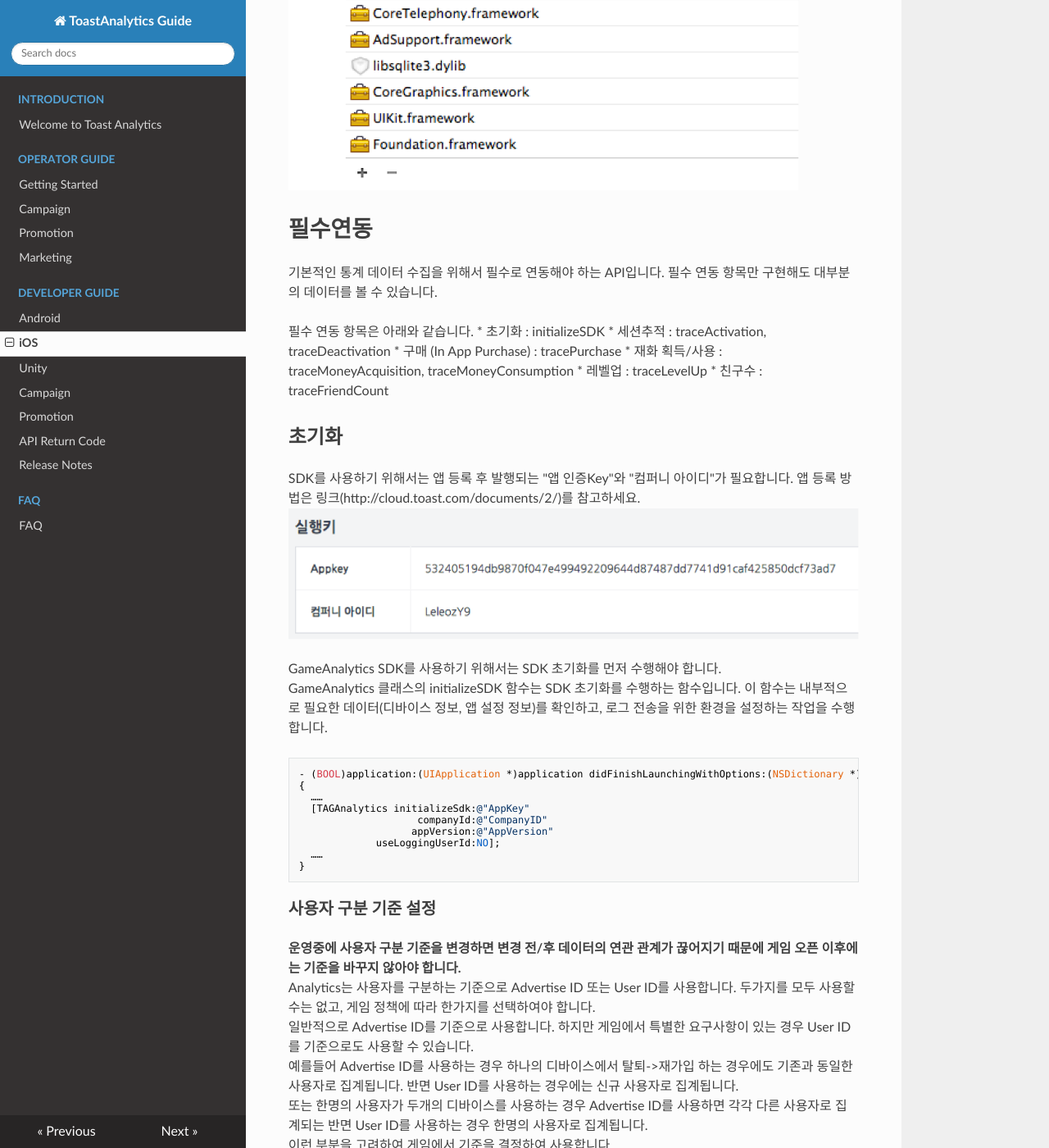
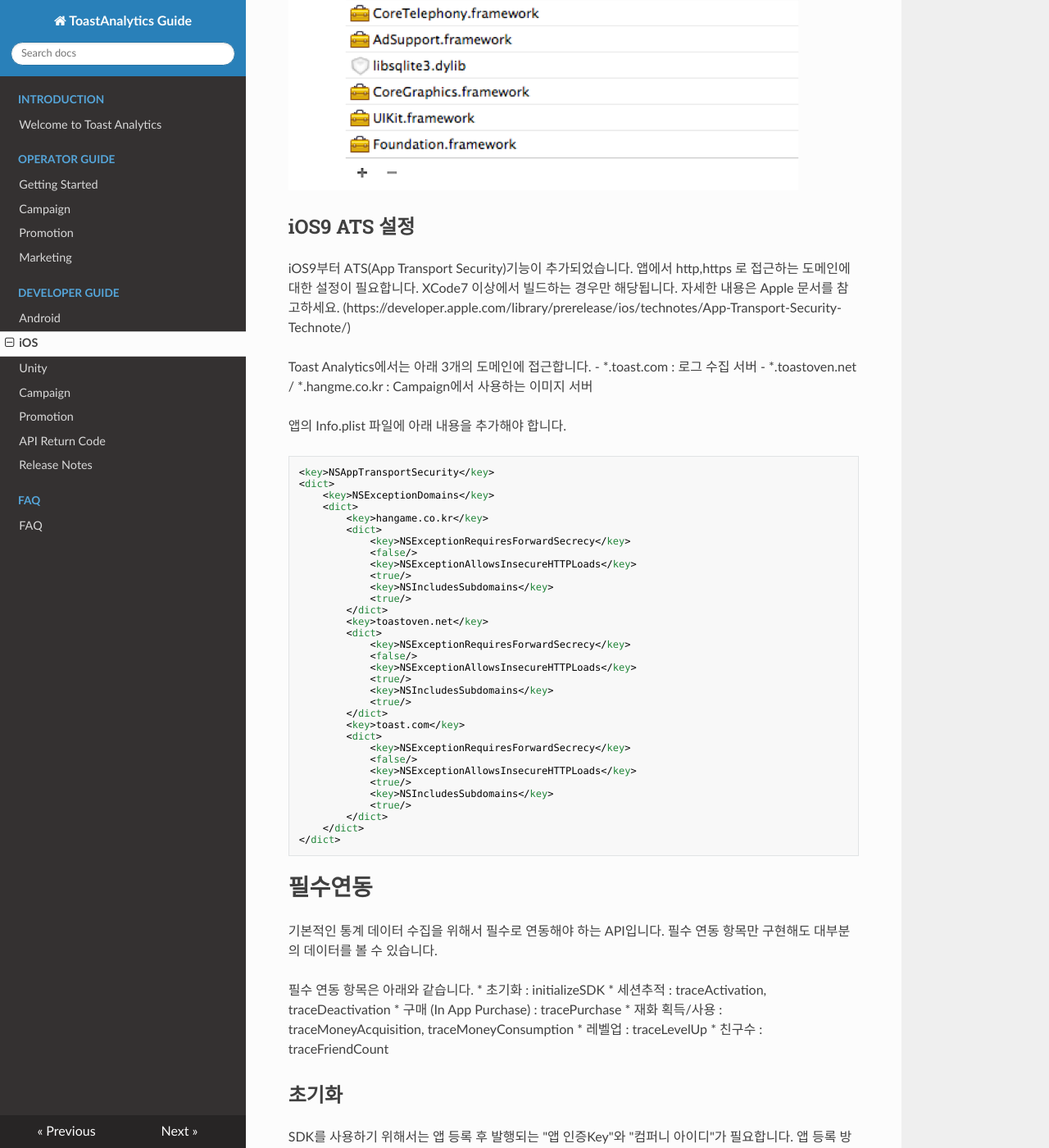
Before and after one commit to ToastAnalytics/ToastAnalytics, an MkDocs documentation site: the page built from docs/Developer/5. iOS Developer Guide.md, in a window 1280 px wide and 1400 px high, scrolled down 751 px. Shown: the whole window at 82% size. Built offline with MkDocs 1.6.1, drawn with Linux system fonts in a browser that asks for light colours; nearby versions of some CDN libraries; old or Windows-style settings are respelled for this version of MkDocs.

Commit message:
Update 5. iOS Developer Guide.md

````diff
--- a/docs/Developer/5. iOS Developer Guide.md
+++ b/docs/Developer/5. iOS Developer Guide.md
@@ -14,6 +14,55 @@
 ### 라이브러리 dependency 설정
 다운로드 받은TAGAnalytics.h 파일을 프로젝트에 포함시키고, libTAGAnalytics.a 파일을 "Linked Frameworks and Libraries"에 추가합니다. "AdSuppert.framework", "libsqlite3.dylib", "CoreTelephony.framework"도 추가합니다.
 ![라이브러리링크](https://raw.githubusercontent.com/ToastAnalytics/ToastAnalytics/master/docs/Developer/images/pg_ios_001.png)
+
+## iOS9 ATS 설정
+iOS9부터 ATS(App Transport Security)기능이 추가되었습니다.
+앱에서 http,https 로 접근하는 도메인에 대한 설정이 필요합니다.
+XCode7 이상에서 빌드하는 경우만 해당됩니다. 자세한 내용은 Apple 문서를 참고하세요.
+(https://developer.apple.com/library/prerelease/ios/technotes/App-Transport-Security-Technote/)
+
+Toast Analytics에서는 아래 3개의 도메인에 접근합니다.
+- *.toast.com : 로그 수집 서버
+- *.toastoven.net / *.hangme.co.kr : Campaign에서 사용하는 이미지 서버
+
+앱의 Info.plist 파일에 아래 내용을 추가해야 합니다.
+
+```
+<key>NSAppTransportSecurity</key>
+<dict>
+	<key>NSExceptionDomains</key>
+	<dict>
+		<key>hangame.co.kr</key>
+		<dict>
+			<key>NSExceptionRequiresForwardSecrecy</key>
+			<false/>
+			<key>NSExceptionAllowsInsecureHTTPLoads</key>
+			<true/>
+			<key>NSIncludesSubdomains</key>
+			<true/>
+		</dict>
+		<key>toastoven.net</key>
+		<dict>
+			<key>NSExceptionRequiresForwardSecrecy</key>
+			<false/>
+			<key>NSExceptionAllowsInsecureHTTPLoads</key>
+			<true/>
+			<key>NSIncludesSubdomains</key>
+			<true/>
+		</dict>
+		<key>toast.com</key>
+		<dict>
+			<key>NSExceptionRequiresForwardSecrecy</key>
+			<false/>
+			<key>NSExceptionAllowsInsecureHTTPLoads</key>
+			<true/>
+			<key>NSIncludesSubdomains</key>
+			<true/>
+		</dict>
+	</dict>
+</dict>
+```
+
 
 # 필수연동
 기본적인 통계 데이터 수집을 위해서 필수로 연동해야 하는 API입니다. 필수 연동 항목만 구현해도 대부분의 데이터를 볼 수 있습니다.
````
